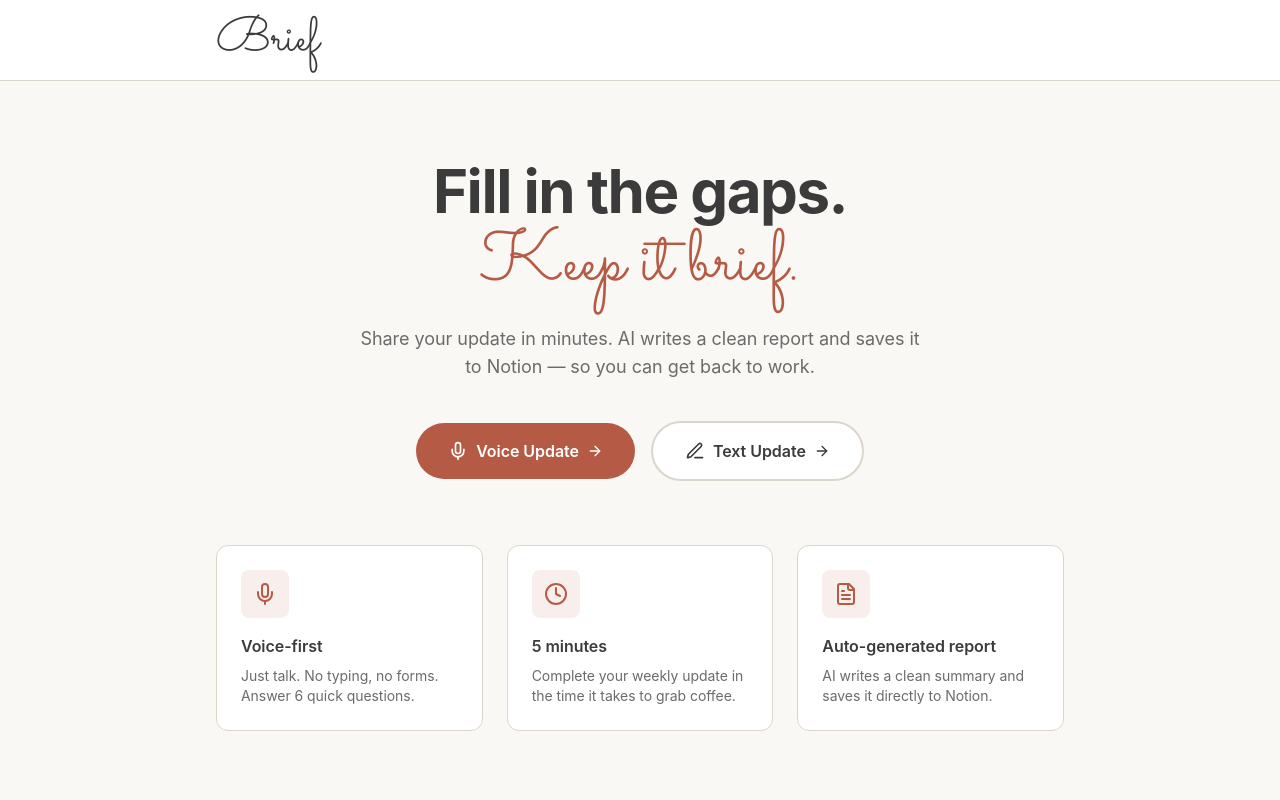
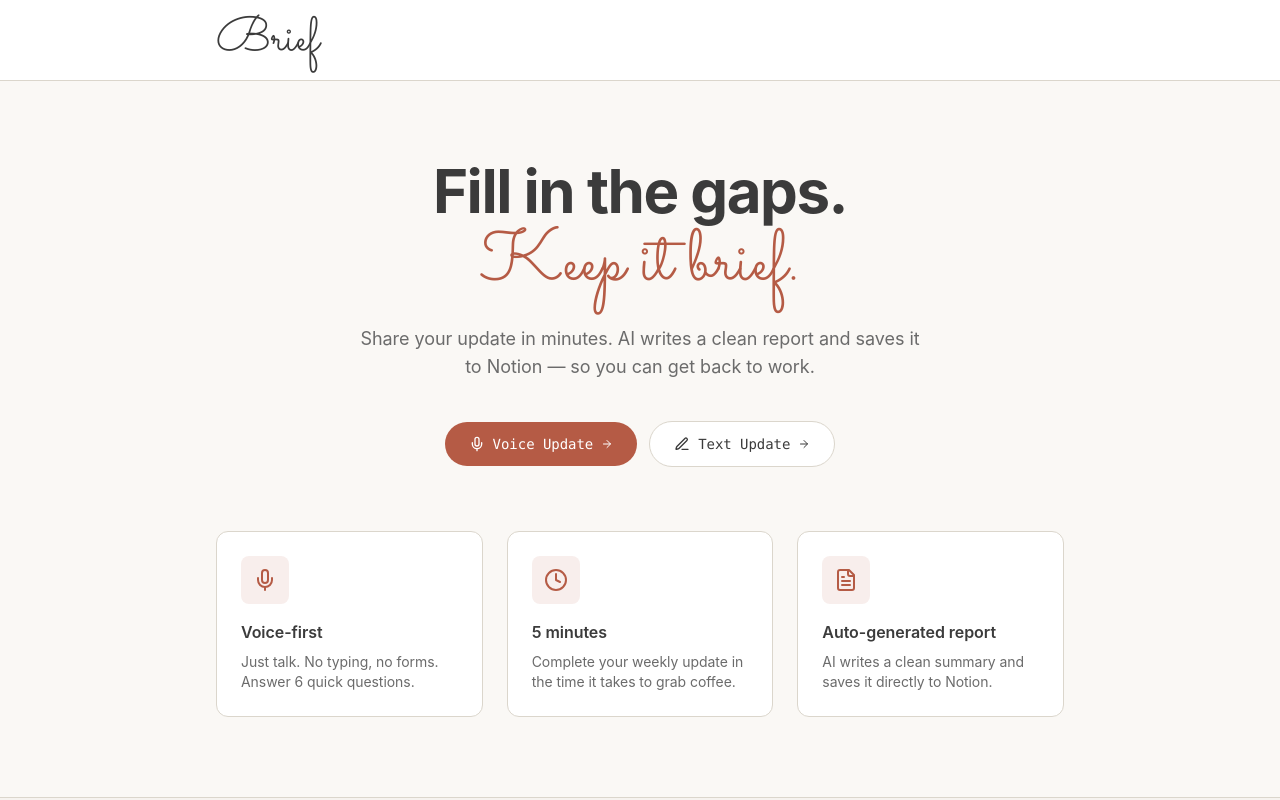
Before and after one commit to chrismlittle123/brief, a Next.js app in the folder packages/frontend/: page / in a window 1280 px wide. Shown: the top 800 px of the page. Built offline with nearby package versions, Linux system fonts and the light colour scheme.

Commit message:
Make CTA buttons smaller with mono font
- Reduced padding (px-8 py-4 -> px-6 py-3)
- Smaller text (text-base -> text-sm)
- Smaller icons (h-5 -> h-4, h-4 -> h-3)
- Added font-mono for monospace style
- Thinner border on secondary button

Co-Authored-By: Claude Opus 4.5 <noreply@anthropic.com>

```diff
--- a/packages/frontend/src/app/page.tsx
+++ b/packages/frontend/src/app/page.tsx
@@ -27,22 +27,22 @@ export default function HomePage() {
           </p>
 
           {/* CTA Buttons */}
-          <div className="mt-10 flex flex-col items-center justify-center gap-4 sm:flex-row">
+          <div className="mt-10 flex flex-col items-center justify-center gap-3 sm:flex-row">
             <Link
               href="/checkin"
-              className="inline-flex w-full items-center justify-center gap-2 rounded-full bg-primary px-8 py-4 text-base font-semibold text-primary-foreground transition-colors hover:bg-primary/90 sm:w-auto"
+              className="inline-flex w-full items-center justify-center gap-2 rounded-full bg-primary px-6 py-3 text-sm font-medium font-mono text-primary-foreground transition-colors hover:bg-primary/90 sm:w-auto"
             >
-              <Mic className="h-5 w-5" />
+              <Mic className="h-4 w-4" />
               Voice Update
-              <ArrowRight className="h-4 w-4" />
+              <ArrowRight className="h-3 w-3" />
             </Link>
             <Link
               href="/checkin/text"
-              className="inline-flex w-full items-center justify-center gap-2 rounded-full border-2 border-border bg-card px-8 py-4 text-base font-semibold text-foreground transition-colors hover:bg-muted sm:w-auto"
+              className="inline-flex w-full items-center justify-center gap-2 rounded-full border border-border bg-card px-6 py-3 text-sm font-medium font-mono text-foreground transition-colors hover:bg-muted sm:w-auto"
             >
-              <PenLine className="h-5 w-5" />
+              <PenLine className="h-4 w-4" />
               Text Update
-              <ArrowRight className="h-4 w-4" />
+              <ArrowRight className="h-3 w-3" />
             </Link>
           </div>
         </div>
```
